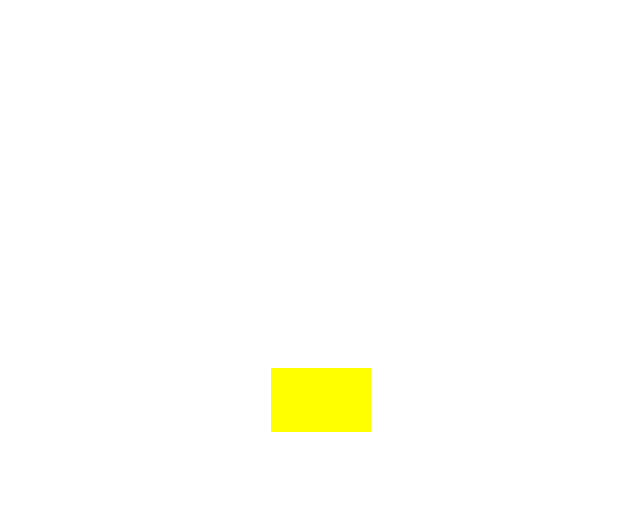
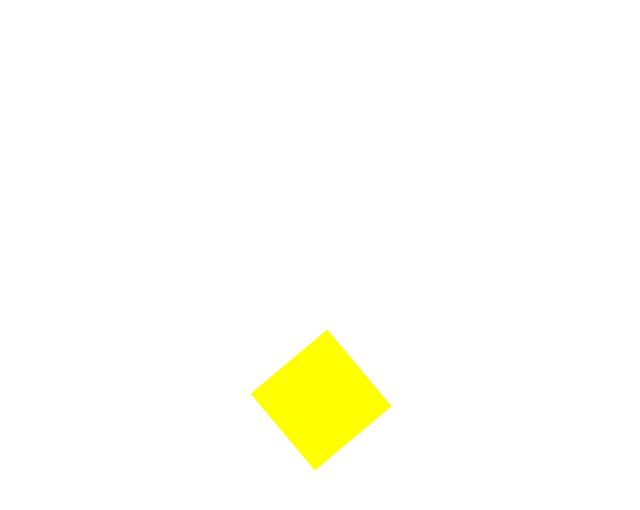
Before and after one commit to EhWanu/Transform-Types, a plain HTML site: page index.html in a window 1280 px wide. In both pictures the pointer is over the element 640 px from the left and 400 px from the top of the page. Shown: the whole page, without its empty margins (319-959 px from the left). Drawn offline with Linux system fonts and the light colour scheme.

Commit message:
Rotate is the same as RotateZ

```diff
--- a/style.css
+++ b/style.css
@@ -19,5 +19,5 @@
 
 .item:hover {
      /* transform: translate(50px,50px); */
-     transform: rotateX(50deg);
+     transform: rotate(50deg);
 }
```
